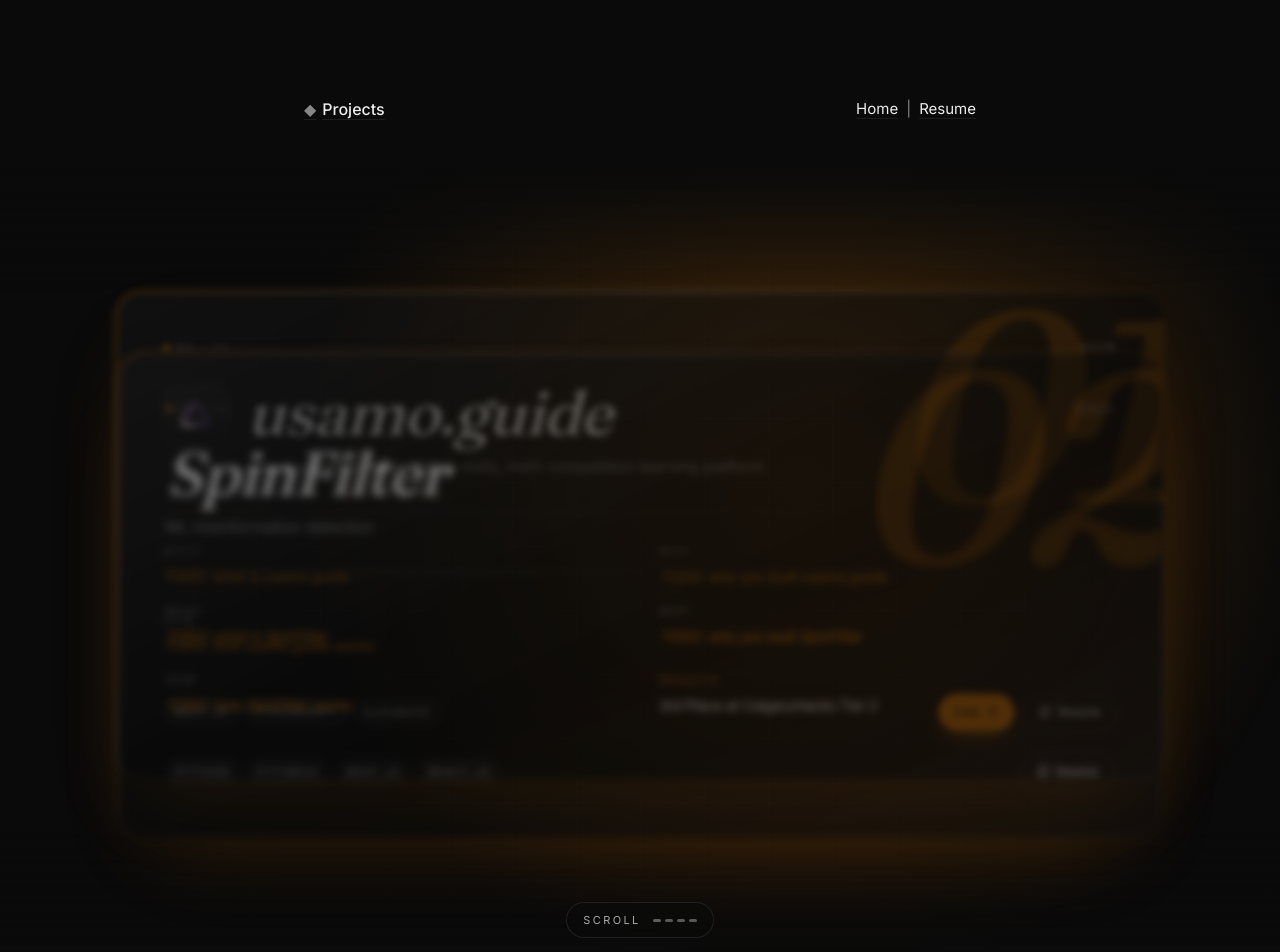
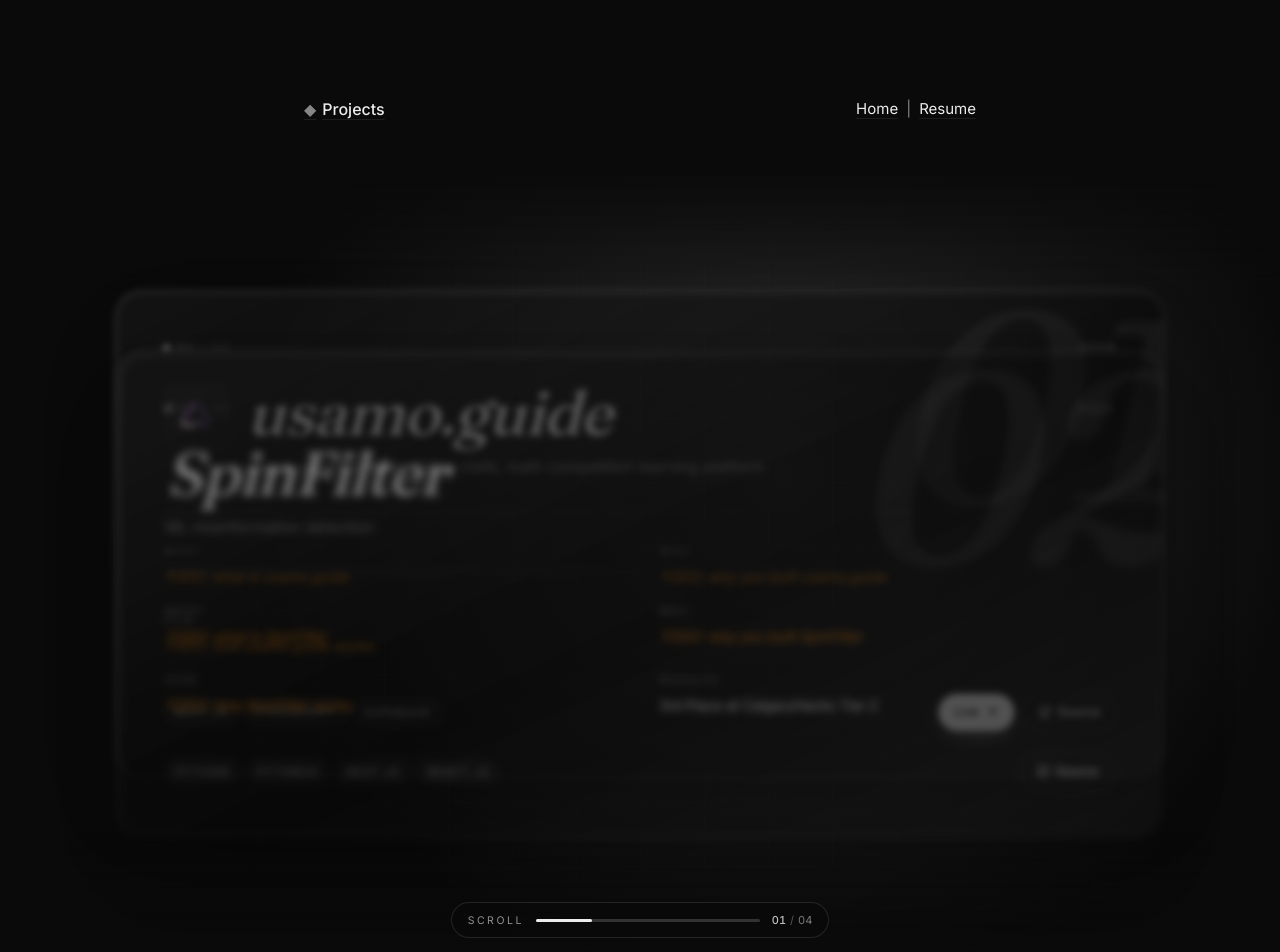
Before and after one commit to siddhantarora7/portfolio, a Next.js app: page /projects in a window 1280 px wide. Shown: the top 952 px of the page. Built offline with nearby package versions, Linux system fonts and the light colour scheme.

Commit message:
Add loading bar, change project card color scheme

```diff
--- a/components/projects-scroll-sequence.tsx
+++ b/components/projects-scroll-sequence.tsx
@@ -1,8 +1,9 @@
 "use client";
 
-import { useRef } from "react";
+import { useRef, useState } from "react";
 import {
   motion,
+  useMotionValueEvent,
   useScroll,
   useTransform,
   type MotionValue,
@@ -11,6 +12,7 @@
 import { isTodo, type Project } from "@/data/content";
 import { Logo } from "./logo";
 import { MaybeTodo } from "./todo";
+import { Progress } from "./ui/interfaces-progress";
 
 const displayFont = "[font-family:var(--font-display),Georgia,serif]";
 
@@ -35,7 +37,7 @@
       aria-label="Project showcase"
     >
       <div className="sticky top-0 h-screen w-full overflow-hidden">
-        <Ambience progress={scrollYProgress} total={projects.length} />
+        <Ambience progress={scrollYProgress} />
 
         <div className="relative z-10 h-full w-full flex items-center justify-center px-6 sm:px-10">
           {projects.map((project, i) => (
@@ -49,8 +51,8 @@
           ))}
         </div>
 
-        <Counter
-          projects={projects}
+        <ScrollIndicator
+          total={projects.length}
           progress={scrollYProgress}
         />
       </div>
@@ -58,15 +60,9 @@
   );
 }
 
-function Ambience({
-  progress,
-  total,
-}: {
-  progress: MotionValue<number>;
-  total: number;
-}) {
-  const haloX = useTransform(progress, [0, 1], ["75%", "25%"]);
-  const haloY = useTransform(progress, [0, 1], ["30%", "70%"]);
+function Ambience({ progress }: { progress: MotionValue<number> }) {
+  const haloX = useTransform(progress, [0, 1], ["72%", "28%"]);
+  const haloY = useTransform(progress, [0, 1], ["28%", "72%"]);
   const haloOpacity = useTransform(
     progress,
     [0, 0.05, 0.95, 1],
@@ -78,7 +74,7 @@
       <motion.div
         aria-hidden
         style={{
-          background: `radial-gradient(circle at var(--hx) var(--hy), color-mix(in oklab, var(--accent) 28%, transparent), transparent 55%)`,
+          background: `radial-gradient(circle at var(--hx) var(--hy), color-mix(in oklab, var(--foreground) 14%, transparent), transparent 58%)`,
           opacity: haloOpacity,
           // @ts-expect-error custom props for radial position
           "--hx": haloX,
@@ -187,16 +183,16 @@
         className="group relative overflow-hidden rounded-[28px] p-[1.5px]"
         style={{
           background:
-            "linear-gradient(135deg, color-mix(in oklab, var(--accent) 75%, transparent), color-mix(in oklab, var(--foreground) 18%, transparent) 38%, color-mix(in oklab, var(--accent) 12%, transparent) 70%, color-mix(in oklab, var(--foreground) 24%, transparent))",
+            "linear-gradient(135deg, color-mix(in oklab, var(--foreground) 42%, transparent), color-mix(in oklab, var(--foreground) 10%, transparent) 42%, color-mix(in oklab, var(--foreground) 28%, transparent) 70%, color-mix(in oklab, var(--foreground) 12%, transparent))",
           boxShadow:
-            "0 40px 90px -30px color-mix(in oklab, var(--accent) 35%, transparent), 0 10px 30px -15px rgb(0 0 0 / 0.35)",
+            "0 40px 90px -30px rgb(0 0 0 / 0.55), 0 10px 30px -15px rgb(0 0 0 / 0.35)",
         }}
       >
         <div
           className="relative overflow-hidden rounded-[26px] px-8 py-9 sm:px-12 sm:py-12"
           style={{
             background:
-              "linear-gradient(155deg, color-mix(in oklab, var(--background) 92%, var(--foreground) 8%), var(--background) 55%, color-mix(in oklab, var(--background) 88%, var(--accent) 6%))",
+              "linear-gradient(155deg, color-mix(in oklab, var(--background) 90%, var(--foreground) 10%), var(--background) 55%, color-mix(in oklab, var(--background) 92%, var(--foreground) 8%))",
           }}
         >
           {/* Top sheen */}
@@ -205,7 +201,7 @@
             className="pointer-events-none absolute inset-x-0 top-0 h-px"
             style={{
               background:
-                "linear-gradient(to right, transparent, color-mix(in oklab, var(--foreground) 35%, transparent), transparent)",
+                "linear-gradient(to right, transparent, color-mix(in oklab, var(--foreground) 40%, transparent), transparent)",
             }}
           />
 
@@ -215,7 +211,7 @@
             className={`pointer-events-none absolute -right-2 -top-6 select-none ${displayFont} font-medium leading-none`}
             style={{
               fontSize: "clamp(140px, 22vw, 280px)",
-              color: "color-mix(in oklab, var(--accent) 22%, transparent)",
+              color: "color-mix(in oklab, var(--foreground) 8%, transparent)",
               letterSpacing: "-0.04em",
               fontStyle: "italic",
             }}
@@ -228,7 +224,7 @@
             <span className="inline-flex items-center gap-2">
               <span
                 className="h-1.5 w-1.5 rounded-full"
-                style={{ background: "var(--accent)" }}
+                style={{ background: "var(--foreground)" }}
                 aria-hidden
               />
               <span className="tabular-nums">
@@ -280,7 +276,7 @@
             className="relative my-8 h-px w-full"
             style={{
               background:
-                "linear-gradient(to right, color-mix(in oklab, var(--accent) 50%, transparent), color-mix(in oklab, var(--foreground) 15%, transparent) 35%, transparent)",
+                "linear-gradient(to right, color-mix(in oklab, var(--foreground) 32%, transparent), color-mix(in oklab, var(--foreground) 8%, transparent) 50%, transparent)",
             }}
           />
 
@@ -289,9 +285,7 @@
             <Field label="What" value={project.what} />
             <Field label="Why" value={project.why} />
             <Field label="How" value={project.how} />
-            {project.results && (
-              <Field label="Results" value={project.results} accent />
-            )}
+            {project.results && <Field label="Results" value={project.results} />}
           </div>
 
           {/* Footer — tech + links */}
@@ -323,9 +317,9 @@
                   className="group/btn inline-flex items-center gap-1.5 rounded-full px-4 py-2 text-[13px] font-medium transition-colors"
                   style={{
                     color: "var(--background)",
-                    background: "var(--accent)",
+                    background: "var(--foreground)",
                     boxShadow:
-                      "0 8px 22px -8px color-mix(in oklab, var(--accent) 80%, transparent)",
+                      "0 8px 22px -8px color-mix(in oklab, var(--foreground) 50%, transparent)",
                   }}
                 >
                   Live
@@ -359,24 +353,14 @@
   );
 }
 
-function Field({
-  label,
-  value,
-  accent = false,
-}: {
-  label: string;
-  value?: string;
-  accent?: boolean;
-}) {
+function Field({ label, value }: { label: string; value?: string }) {
   if (!value) return null;
   return (
     <div className="text-[14.5px] leading-[1.65]">
       <div
         className="mb-1.5 text-[10.5px] uppercase tracking-[0.22em]"
         style={{
-          color: accent
-            ? "var(--accent)"
-            : "color-mix(in oklab, var(--foreground) 55%, transparent)",
+          color: "color-mix(in oklab, var(--foreground) 55%, transparent)",
         }}
       >
         {label}
@@ -388,66 +372,69 @@
   );
 }
 
-function Counter({
-  projects,
+function ScrollIndicator({
+  total,
   progress,
 }: {
-  projects: Project[];
+  total: number;
   progress: MotionValue<number>;
 }) {
+  const [pct, setPct] = useState(0);
+  const [currentIndex, setCurrentIndex] = useState(1);
+
+  useMotionValueEvent(progress, "change", (v) => {
+    const clamped = Math.max(0, Math.min(1, v));
+    setPct(Math.round(clamped * 100));
+    const idx = Math.min(total, Math.max(1, Math.floor(clamped * total) + 1));
+    setCurrentIndex(idx);
+  });
+
   return (
-    <div className="pointer-events-none absolute inset-x-0 bottom-6 z-20 flex justify-center">
+    <div className="pointer-events-none absolute inset-x-0 bottom-6 z-20 flex justify-center px-6">
       <div
-        className="flex items-center gap-3 rounded-full px-4 py-2 text-[11px] uppercase tracking-[0.22em] backdrop-blur-sm"
+        className="pointer-events-auto flex items-center gap-3 rounded-full px-4 py-2 backdrop-blur-md"
         style={{
           background:
-            "color-mix(in oklab, var(--background) 70%, transparent)",
+            "color-mix(in oklab, var(--background) 65%, transparent)",
           border:
-            "1px solid color-mix(in oklab, var(--foreground) 10%, transparent)",
-          color: "color-mix(in oklab, var(--foreground) 70%, transparent)",
+            "1px solid color-mix(in oklab, var(--foreground) 12%, transparent)",
         }}
       >
-        <span>scroll</span>
-        <div className="flex gap-1">
-          {projects.map((_, i) => (
-            <CounterDot
-              key={i}
-              index={i}
-              total={projects.length}
-              progress={progress}
-            />
-          ))}
-        </div>
+        <span
+          className="text-[10.5px] uppercase tracking-[0.24em]"
+          style={{
+            color: "color-mix(in oklab, var(--foreground) 60%, transparent)",
+          }}
+        >
+          scroll
+        </span>
+        <Progress value={pct} className="h-[3px] w-40 sm:w-56" />
+        <span
+          className="text-[11px] tabular-nums"
+          style={{
+            color: "color-mix(in oklab, var(--foreground) 80%, transparent)",
+          }}
+        >
+          <span className="font-medium">
+            {String(currentIndex).padStart(2, "0")}
+          </span>
+          <span
+            className="mx-1"
+            style={{
+              color: "color-mix(in oklab, var(--foreground) 35%, transparent)",
+            }}
+          >
+            /
+          </span>
+          <span
+            style={{
+              color: "color-mix(in oklab, var(--foreground) 50%, transparent)",
+            }}
+          >
+            {String(total).padStart(2, "0")}
+          </span>
+        </span>
       </div>
     </div>
   );
 }
-
-function CounterDot({
-  index,
-  total,
-  progress,
-}: {
-  index: number;
-  total: number;
-  progress: MotionValue<number>;
-}) {
-  const segment = 1 / total;
-  const center = index * segment + segment / 2;
-  const width = useTransform(
-    progress,
-    [center - segment * 0.5, center, center + segment * 0.5],
-    ["8px", "24px", "8px"],
-  );
-  const opacity = useTransform(
-    progress,
-    [center - segment * 0.5, center, center + segment * 0.5],
-    [0.35, 1, 0.35],
-  );
-  return (
-    <motion.span
-      style={{ width, opacity, background: "var(--foreground)" }}
-      className="block h-[3px] rounded-full"
-    />
-  );
-}
--- /dev/null
+++ b/components/ui/interfaces-progress.tsx
@@ -0,0 +1,39 @@
+"use client";
+
+import * as React from "react";
+import * as ProgressPrimitive from "@radix-ui/react-progress";
+
+import { cn } from "@/lib/cn";
+
+function Progress({
+  className,
+  value,
+  style,
+  ...props
+}: React.ComponentProps<typeof ProgressPrimitive.Root>) {
+  return (
+    <ProgressPrimitive.Root
+      data-slot="progress"
+      className={cn(
+        "relative h-2 w-full overflow-hidden rounded-full",
+        className,
+      )}
+      style={{
+        background: "color-mix(in oklab, var(--foreground) 18%, transparent)",
+        ...style,
+      }}
+      {...props}
+    >
+      <ProgressPrimitive.Indicator
+        data-slot="progress-indicator"
+        className="h-full w-full flex-1 rounded-full transition-transform duration-150 ease-out"
+        style={{
+          background: "var(--foreground)",
+          transform: `translateX(-${100 - (value || 0)}%)`,
+        }}
+      />
+    </ProgressPrimitive.Root>
+  );
+}
+
+export { Progress };
--- a/package.json
+++ b/package.json
@@ -9,6 +9,7 @@
     "lint": "next lint"
   },
   "dependencies": {
+    "@radix-ui/react-progress": "^1.1.8",
     "@vercel/speed-insights": "^2.0.0",
     "clsx": "^2.1.1",
     "d3-geo": "^3.1.1",
--- a/tailwind.config.ts
+++ b/tailwind.config.ts
@@ -18,6 +18,7 @@
         muted: "var(--muted)",
         rule: "var(--rule)",
         accent: "var(--accent)",
+        primary: "var(--foreground)",
       },
     },
   },
```
Also changed, not shown: 2 other files (tests, documents, lock files or other folders).
